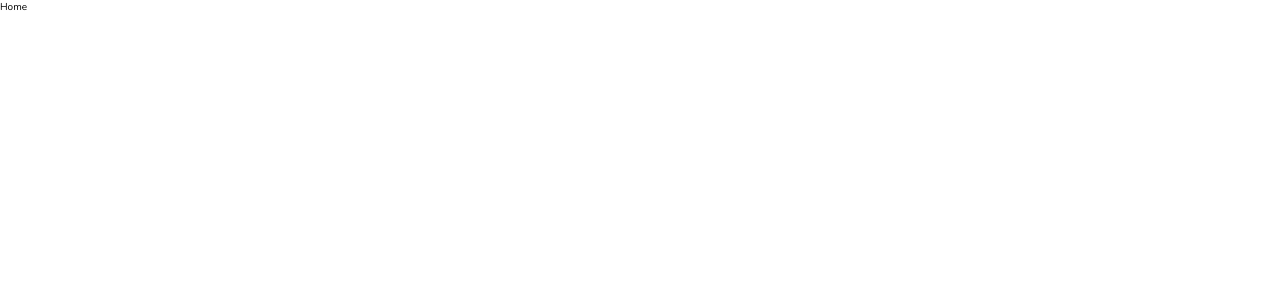
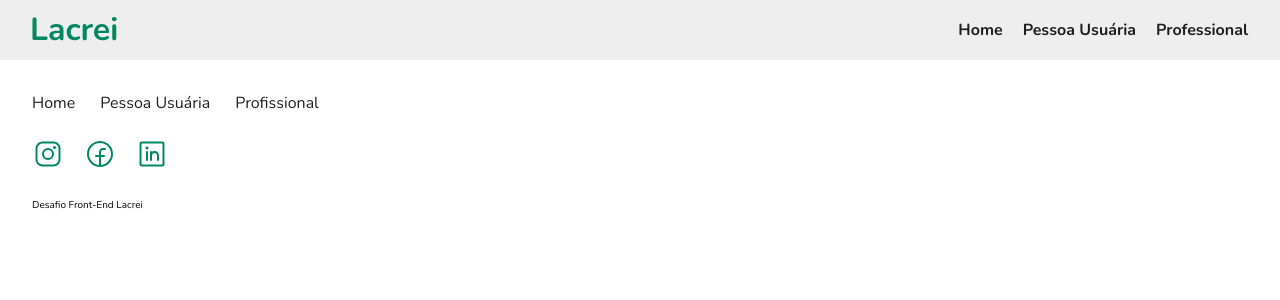
Before and after one commit to gabrielluizsouza/teste-lacrei, a React (Create React App) app: page / in a window 1280 px wide. Shown: the top 300 px of the page. Built offline with nearby package versions, Linux system fonts and the light colour scheme.

Commit message:
header e footer completos

```diff
--- /dev/null
+++ b/src/components/Footer/index.js
@@ -0,0 +1,29 @@
+import FaceIcon from "../../image/FacebookLogo.svg"
+import instaIcon from "../../image/InstagramLogo.svg"
+import LinkeIcon from "../../image/LinkedinLogo.svg"
+import { Container, NavIcon, NavContent } from "./styled"
+
+export function Footer (){
+
+    return(
+        <Container>
+        <NavContent>
+            <ul>
+                <li>Home</li>
+                <li>Pessoa Usuária</li>
+                <li>Profissional</li>
+            </ul>
+        </NavContent>
+        <NavIcon>
+            <ul>
+                <li><img src={instaIcon} alt="instagram logo"/></li>
+                <li><img src={FaceIcon} alt="facebook logo"/></li>
+                <li><img src={LinkeIcon} alt="linkedin logo"/></li>
+
+            </ul>
+        </NavIcon>
+        <p>Desafio Front-End Lacrei</p>
+        </Container>
+
+    )
+}
--- /dev/null
+++ b/src/components/Footer/styled.js
@@ -0,0 +1,60 @@
+
+import styled from "styled-components";
+
+export const Container = styled.div`
+  padding: 1.6rem 0 0.8rem;
+  margin: 0 1.6rem;
+  display: flex;
+  flex-direction: column;
+  height: 16rem;
+  justify-content: space-between;
+
+  @media screen and (min-device-width : 520px) and (max-device-width : 800px){
+    padding: 3.2rem 0 0.8rem;
+    margin: 0 3.2rem;
+  }
+
+`
+export const NavContent = styled.nav`
+
+    ul {
+
+        display: flex;
+        flex-direction: column;
+        justify-content: space-between;
+        height: 6.6rem;
+         li{
+            font-size: 1.4rem;
+            font-weight: 400;
+            list-style: none;
+            color: var(--text-gray);
+            transition: all 0.2s ease 0s;
+           }
+    }
+
+    @media screen and (min-device-width : 520px) and (max-device-width : 800px){
+        ul{
+            display: flex;
+            flex-direction: row;
+            flex-wrap: wrap;
+            height: 2.2rem;
+            justify-content: flex-start;
+            gap: 2.5rem;
+            li{
+                font-size: 1.6rem;
+            }
+        }
+
+    }
+`
+export const NavIcon = styled.nav`
+
+     ul{
+        display: flex;
+        gap: 2rem;
+        li{
+            list-style: none;
+        }
+     }
+
+`
--- /dev/null
+++ b/src/components/Header/index.js
@@ -0,0 +1,21 @@
+import { Container,HeaderContainer } from "./styled"
+import Logo from "../../image/Lacrei-logo.svg"
+
+export function Header () {
+    return(
+        <Container>
+            <HeaderContainer>
+                <div>
+                    <img src={Logo} alt="logo Lacrei"/>
+                </div>
+                <nav>
+                    <ul>
+                        <li>Home</li>
+                        <li>Pessoa Usuária</li>
+                        <li>Professional</li>
+                    </ul>
+                </nav>
+            </HeaderContainer>
+        </Container>
+    )
+}
--- /dev/null
+++ b/src/components/Header/styled.js
@@ -0,0 +1,54 @@
+import styled from "styled-components";
+
+export const Container = styled.div`
+
+ background-color: var(--bg-header-gray);
+ height: 7.8rem;
+ padding: 0.8rem 1.6rem;
+
+ @media screen and (min-device-width : 520px) and (max-device-width : 800px) {
+/* tablets */
+  height: 6rem;
+  padding: 0.8rem 3.2rem;
+
+}
+
+`
+
+export const HeaderContainer = styled.div`
+   height: 100%;
+   display: flex;
+   flex-direction: column;
+   align-items: center;
+   justify-content: space-evenly;
+
+   nav ul{
+    display: flex;
+    gap: 1rem;
+
+        li{
+            font-size: 1.4rem;
+            font-weight: 700;
+            list-style: none;
+            color: var(--text-gray);
+            transition: all 0.2s ease 0s;
+        }
+   }
+
+   @media screen and (min-device-width : 520px) and (max-device-width : 800px) {
+   /* tablets */
+    display: flex;
+    flex-direction: row;
+    flex-wrap: wrap;
+    justify-content: space-between;
+
+    nav ul{
+        gap: 2rem;
+
+        li{
+           font-size: 1.6rem;
+          }
+    }
+}
+
+`
--- a/src/pages/Home/index.js
+++ b/src/pages/Home/index.js
@@ -1,10 +1,12 @@
-
+import { Footer } from "../../components/Footer"
+import {Header} from "../../components/Header"
 
 export function Home(){
 
     return(
         <>
-        Home
+        <Header/>
+        <Footer/>
         </>
     )
 }
--- a/src/routes/coordinator.js
+++ b/src/routes/coordinator.js
@@ -0,0 +1,4 @@
+
+export const goToHome = (navigate) => {
+    navigate("/")
+}
```
